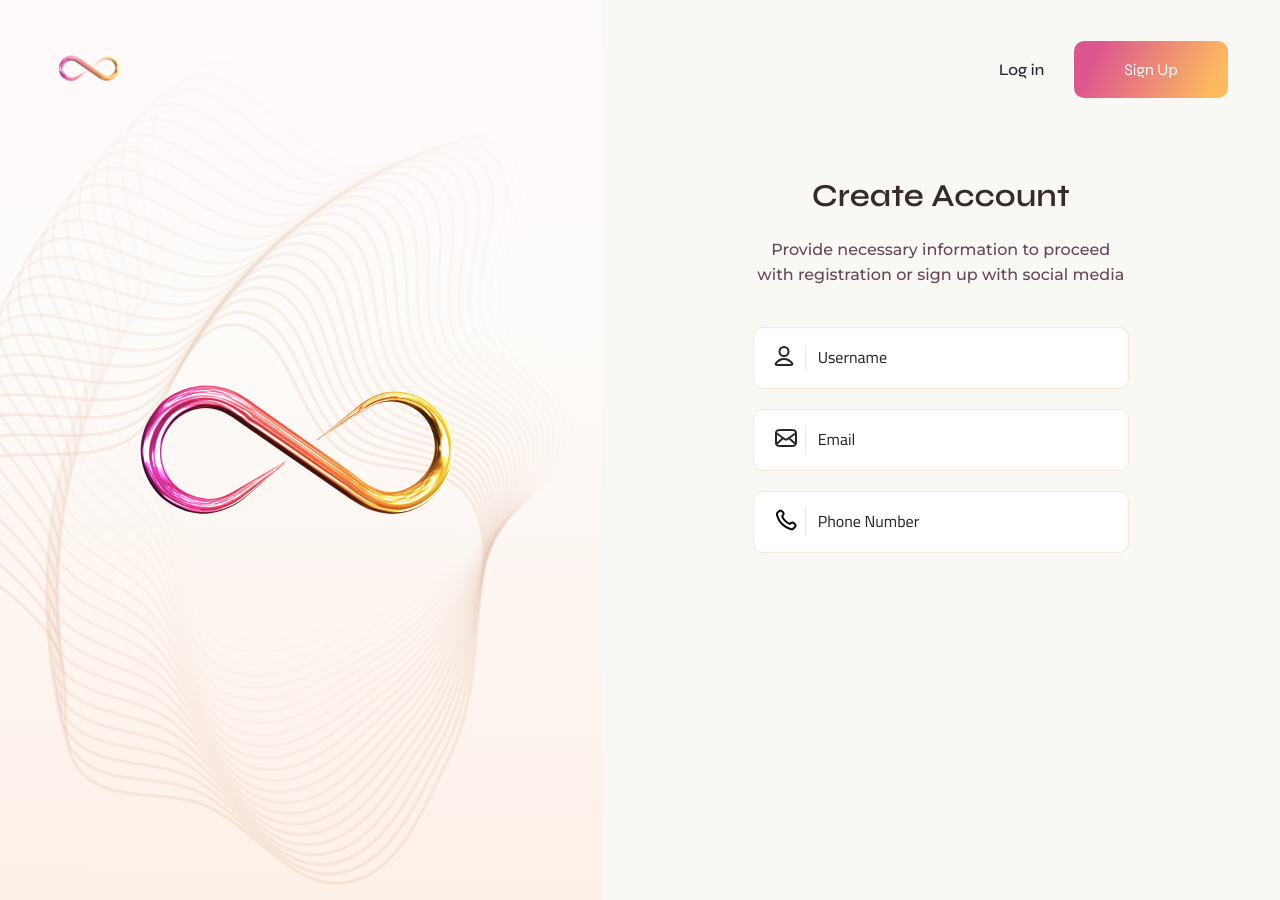
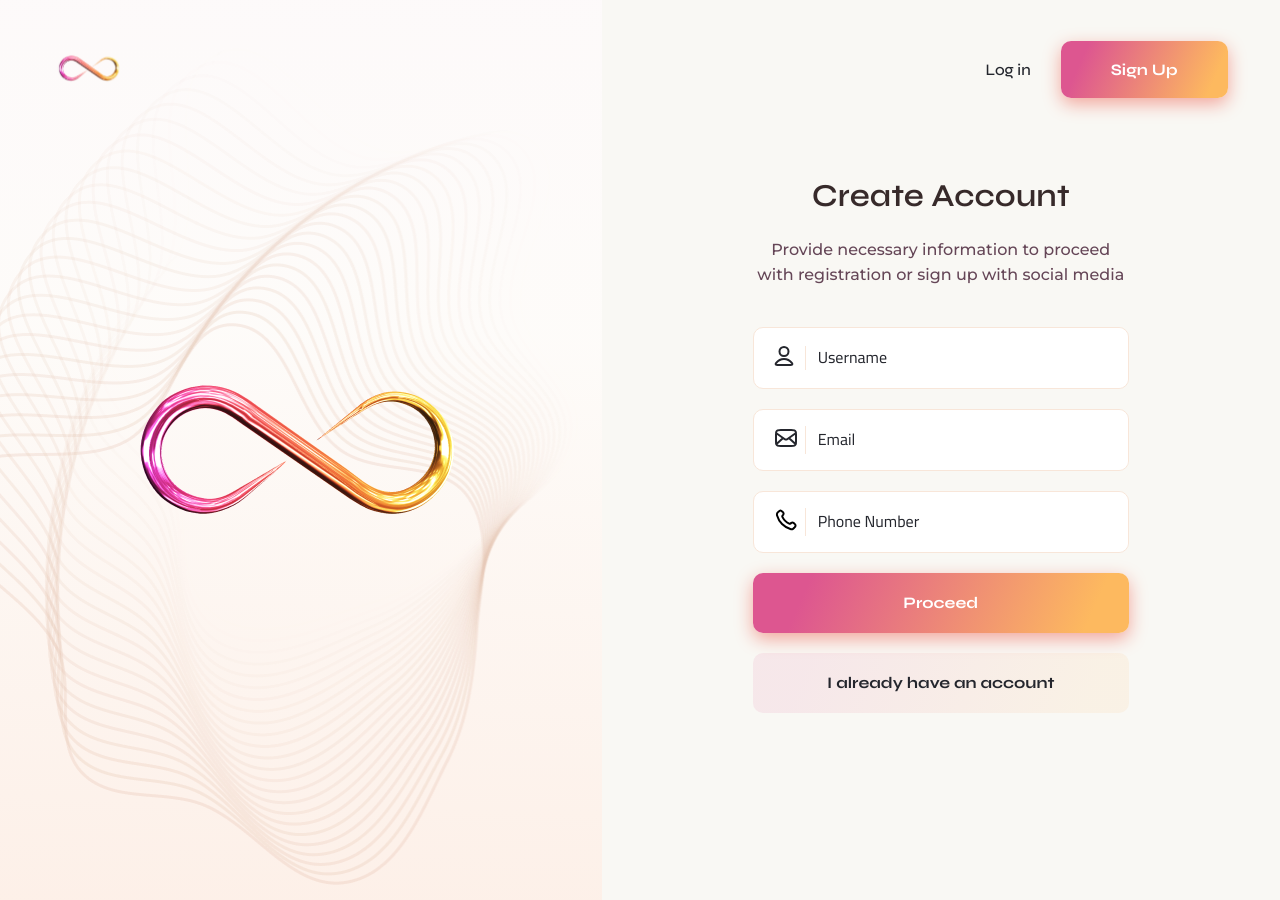
Before and after one commit to techsolutioncat/techsolutioncat-React-sass-loop2earn, a React (Create React App) app: page / in a window 1280 px wide. Built offline with nearby package versions, Linux system fonts and the light colour scheme.

Commit message:
Update Button components

```diff
--- a/src/assets/scss/common.scss
+++ b/src/assets/scss/common.scss
@@ -50,6 +50,10 @@ $desktop: 1024px;
     font-weight: 600;
 }
 
+.fw-700 {
+    font-weight: 700;
+}
+
 .td-none {
     text-decoration: none;
 }
--- a/src/components/auth/form/Form.js
+++ b/src/components/auth/form/Form.js
@@ -1,4 +1,5 @@
 import Input from '../../common/input/Input'
+import Button from '../../common/button/Button'
 import user from '../../../assets/images/svg/user.svg'
 import mail from '../../../assets/images/svg/mail.svg'
 import phone from '../../../assets/images/svg/phone.svg'
@@ -24,8 +25,17 @@ function Form(props) {
                     <div className='form-group'>
                         <Input data={{ icon: <img src={phone} alt='emailicon'></img>, type: 'tel', placeholder: 'Phone Number' }}></Input>
                     </div>
+                    <div className='form-group'>
+                        <Button data={{ link: '/', label: 'Proceed', LinkClass: 'site-button btn-submit btn-gradient font-Syne fw-700 br-10 br-10 td-none' }}></Button>
+                    </div>
+                    <div className='form-group'>
+                        <Button data={{ link: '/', label: 'I already have an account', LinkClass: 'site-button btn-submit btn-greygradient font-Syne fw-700 br-10 br-10 td-none' }}></Button>
+                    </div>
                 </div>
             </form>
+            <div className='form-icons'>
+
+            </div>
         </div>
     );
 }
--- a/src/components/auth/form/style.scss
+++ b/src/components/auth/form/style.scss
@@ -50,6 +50,13 @@ $subtitlecolor: #654657;
 
             .form-group {
                 margin-top: 20px;
+
+                a.btn-submit {
+                    display: block;
+                    width: 100%;
+                    text-align: center;
+                    padding: 19px 0px;
+                }
             }
         }
     }
--- a/src/components/auth/header/Header.js
+++ b/src/components/auth/header/Header.js
@@ -28,8 +28,8 @@ function Header() {
                     </Link>
                 </div>
                 <div className='site-navigation'>
-                    <Button data={{ link: '/login', label: 'Log in', LinkClass: 'nav-link link-login btn-transparent font-Syne fw-500 br-10 br-10 td-none' }}></Button>
-                    <Button data={{ link: '/', label: 'Sign Up', LinkClass: 'nav-link link-signup btn-gradient font-Syne fw-700 br-10 br-10 td-none' }}></Button>
+                    <Button data={{ link: '/login', label: 'Log in', LinkClass: 'nav-link site-button link-login btn-transparent font-Syne fw-500 br-10 br-10 td-none' }}></Button>
+                    <Button data={{ link: '/', label: 'Sign Up', LinkClass: 'nav-link site-button link-signup btn-gradient font-Syne fw-700 br-10 br-10 td-none' }}></Button>
                     <div className='mobile-menu d-hide'>
                         {showMobileMenu ? <FontAwesomeIcon icon={faXmark} className='close-menu' onClick={toggleMobileMenu} />: <FontAwesomeIcon icon={faNavicon} className='open-menu' onClick={toggleMobileMenu} /> }
                         {showMobileMenu ? <ul className="menu-list ls-none p-0 br-10">
--- a/src/components/common/button/style.scss
+++ b/src/components/common/button/style.scss
@@ -1,20 +1,26 @@
 /* Define standard variables and values for website */
 $gradientButtonColor: #fff;
+$greygradientButtonColor: #24262D;
 $transparentButtonColor: #24262D;
 
 // Define custom style css
-a.btn-gradient {
+a.site-button {
     font-family: "Syne", sans-serif;
     font-size: 16px;
     line-height: 22px;
+}
+a.btn-gradient {
     color: $gradientButtonColor;
     background: linear-gradient(113.87deg, #DD5690 14.81%, #FDB95F 88.76%);
+    box-shadow: 0px 6px 18px 0px #F2A69C;
+}
+
+a.btn-greygradient {
+    color: $greygradientButtonColor;
+    background: linear-gradient(113.87deg, rgba(221, 86, 144, 0.1) 14.81%, rgba(252, 181, 97, 0.1) 88.76%);
 }
 
 a.btn-transparent {
-    font-family: "Syne", sans-serif;
-    font-size: 16px;
-    line-height: 22px;
     color: $transparentButtonColor;
     background: transparent;
 }
```
